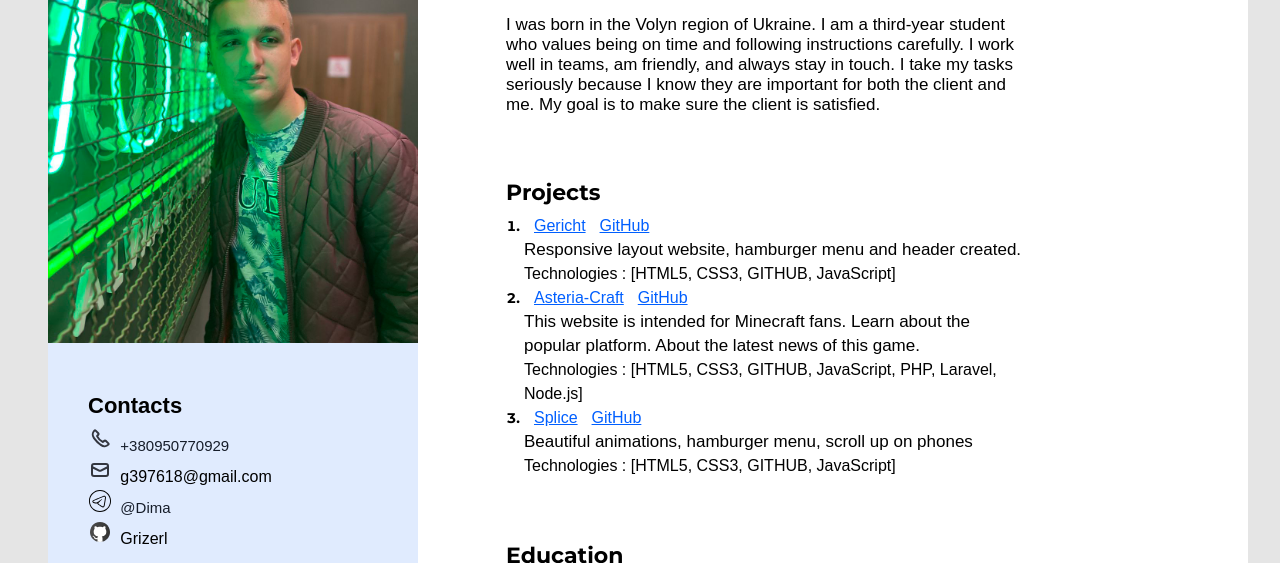
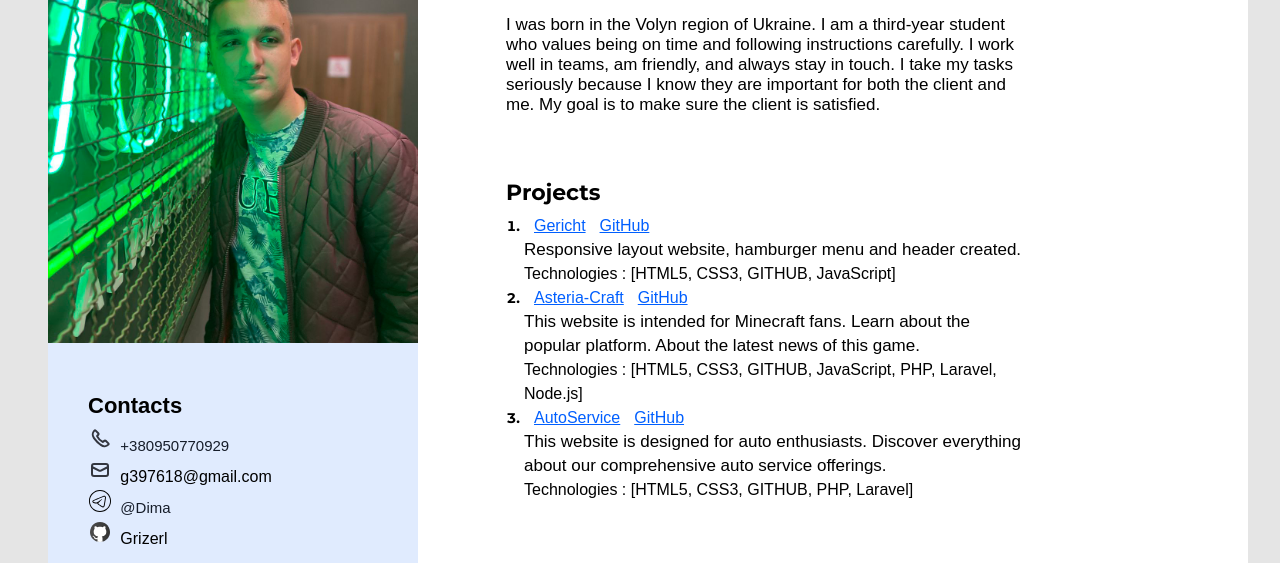
Before and after one commit to Grizerl/Resume, a plain HTML site: page index.html in a window 1280 px wide. Shown: the part 238-801 px from the top of the page. Drawn offline with Linux system fonts and the light colour scheme.

Commit message:
second commit

```diff
--- a/index.html
+++ b/index.html
@@ -78,21 +78,21 @@
             </li>
             <li class="project-item">
               <a
-                href="https://grizerl.github.io/Splice-music-landing/"
+                href="https://github.com/Grizerl/Auto-Services"
                 class="link-color"
-                >Splice</a
+                >AutoService</a
               >
               <a
-                href="https://github.com/Grizerl/Splice-music-landing"
+                href="https://github.com/Grizerl/Auto-Services"
                 class="link-color"
                 >GitHub</a
               >
               <p class="text-text">
-                Beautiful animations,
-                hamburger menu, scroll up on phones
+                This website is designed for auto enthusiasts.
+                Discover everything about our comprehensive auto service offerings.
               </p>
               <span class="project-item-text" <span class="project-item-text"
-                >Technologies : [HTML5, CSS3, GITHUB, JavaScript]</span
+                >Technologies : [HTML5, CSS3, GITHUB, PHP, Laravel]</span
               >
             </li>
           </ol>
```
